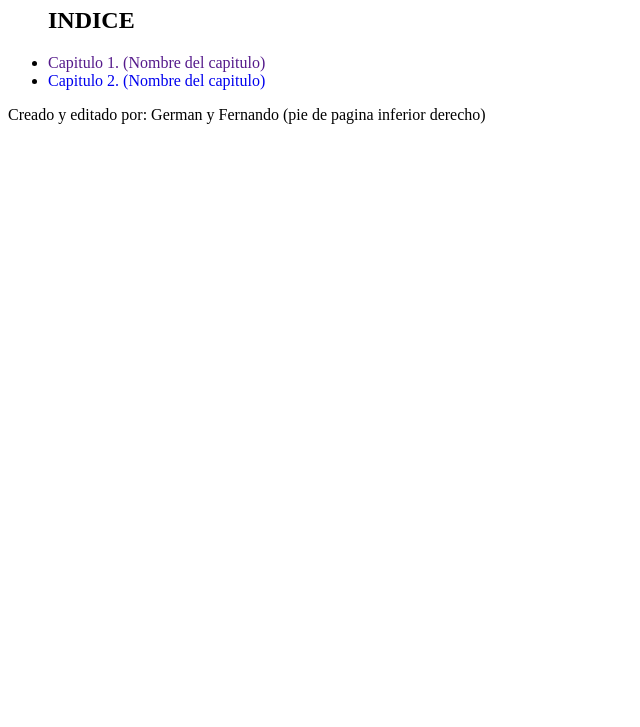
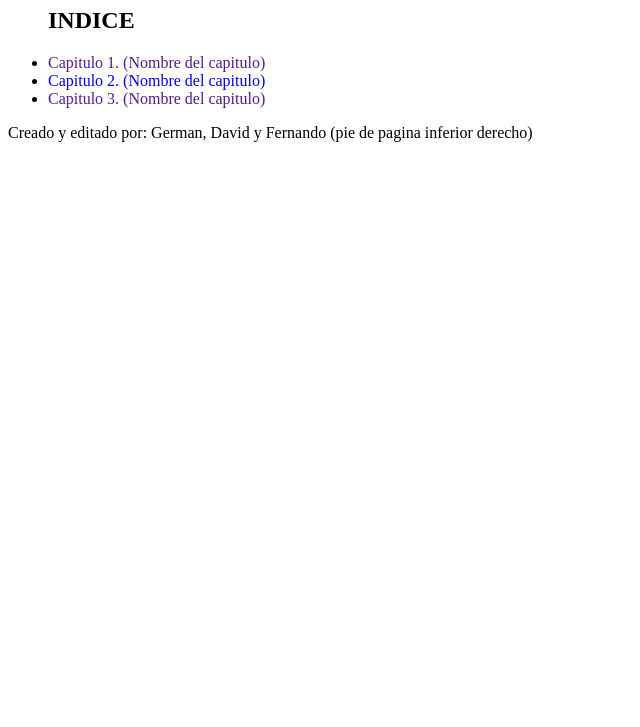
Before and after one commit to German039435/Libro-web, a plain HTML site: page mi-libro/index.html in a window 1280 px wide. Shown: the part 73-800 px from the top of the page, without its empty margins (0-640 px from the left). Drawn offline with Linux system fonts and the light colour scheme.

Commit message:
modificar indice

```diff
--- a/mi-libro/index.html
+++ b/mi-libro/index.html
@@ -15,9 +15,10 @@
             <h2>INDICE</h2>
             <li><a href="">Capitulo 1. (Nombre del capitulo)</a></li>
             <li><a href="Capitulos/capitulo2.html">Capitulo 2. (Nombre del capitulo)</a> </li>
+            <li><a href="">Capitulo 3. (Nombre del capitulo)</a></li>
         </ul>
     </div>
-    <footer>Creado y editado por: German y Fernando (pie de pagina inferior derecho)</footer>
+    <footer>Creado y editado por: German, David y Fernando (pie de pagina inferior derecho)</footer>
 </body>
 
 </html>
```
